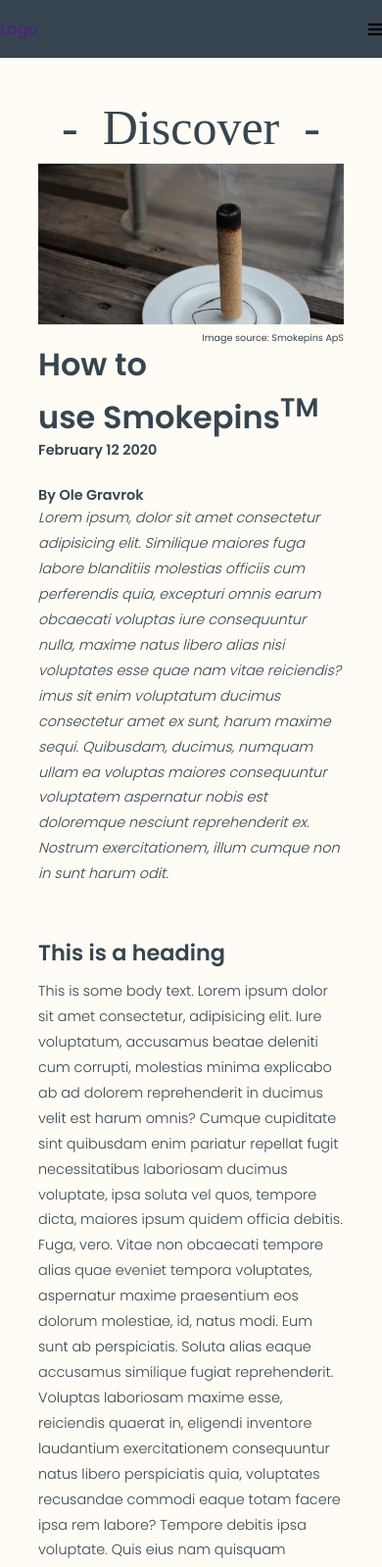
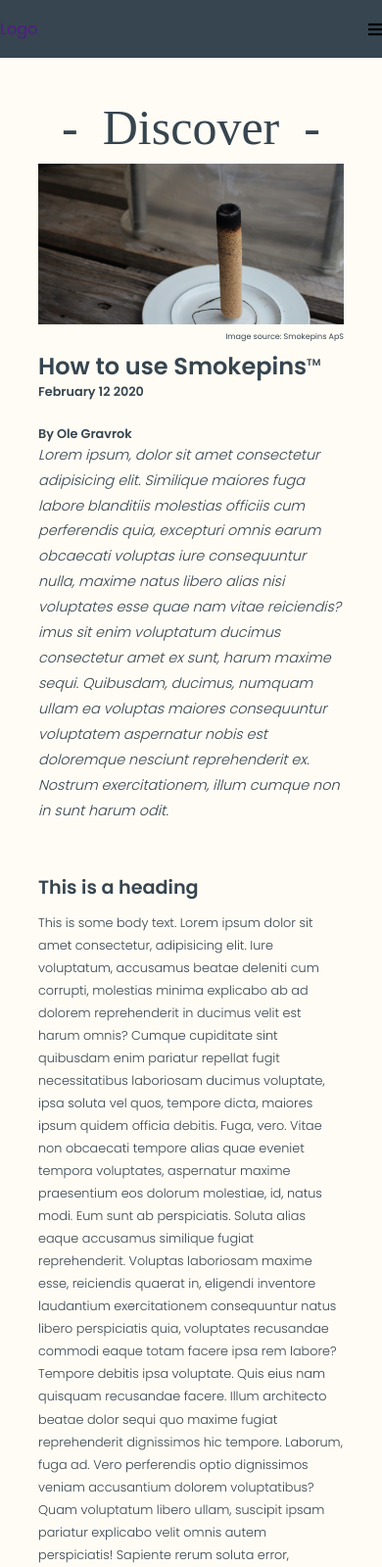
Before and after one commit to Piotr20/Smokepins_ApS, a website: page Subpages/instructions.html in a window 390 px wide. Shown: the top 1599 px of the page at 98% size. Drawn offline with nearby package versions, Linux system fonts and the light colour scheme; a web font is replaced by a local one.

Commit message:
article mobile responsive

```diff
--- a/CSS/articlestyle.css
+++ b/CSS/articlestyle.css
@@ -45,7 +45,7 @@
 }
 
 .article_image {
-    max-width: 100%;
+    width: 100%;
 }
 
 h2 {
@@ -56,9 +56,13 @@
 
 h3 {
     font-weight: 100;
-    font-size: 0.9em;
+    font-size: 1em;
     font-style: italic;
     line-height: 1.8em;
+}
+
+sup {
+    font-size: 0.6em;
 }
 
 .intro p:nth-of-type(1) {
@@ -69,6 +73,7 @@
 .intro p:nth-of-type(2) {
     font-size: 0.9em;
     font-weight: bold;
+    margin-top: 5px;
 }
 
 .intro p:nth-of-type(3) {
@@ -93,27 +98,37 @@
 
 
 /* ------------ Media Queries ------------ */
+/* For mobile size */
 
 @media only screen and (max-width : 1024px) {
-    #container div {
-        grid-column: span 3;
-        max-width: 95vw;
+    h2 {
+        font-size: 1.5em;
+        padding-top: 20px;
+        line-height: 1em;
     }
 
-    nav#discovernav {
-        margin: 5% 0 3% -35%;
-        display: flex;
-        justify-content: center;
-        width: 175vw;
+    h3 {
+        font-size: 0.9em;
     }
 
-    #discoverp {
-        width: 80%;
-        display: flex;
-        margin: 0 10%;
-        justify-content: center;
-        text-align: center;
-        color: #36454F;
-        font-family: poppins, sans-serif;
+    sup {
+        font-size: 0.4em;
+    }
+
+    .intro p:nth-of-type(1) {
+        font-size: 0.5em;
+    }
+
+    .intro p:nth-of-type(2),
+    .intro p:nth-of-type(3) {
+        font-size: 0.8em;
+    }
+
+    .heading {
+        font-size: 1.2em;
+    }
+
+    .bodytext {
+        font-size: 0.8em;
     }
 }
```
